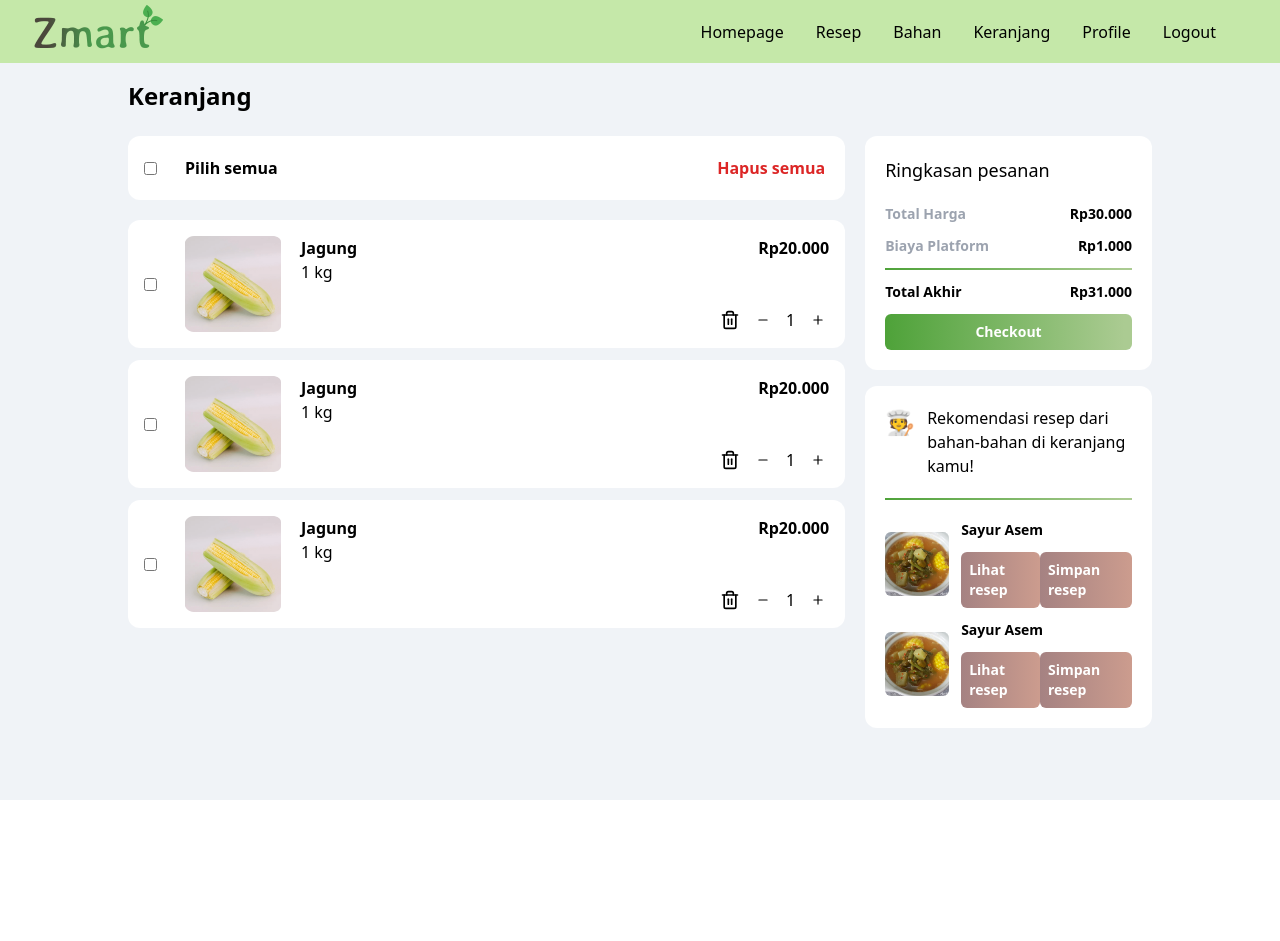
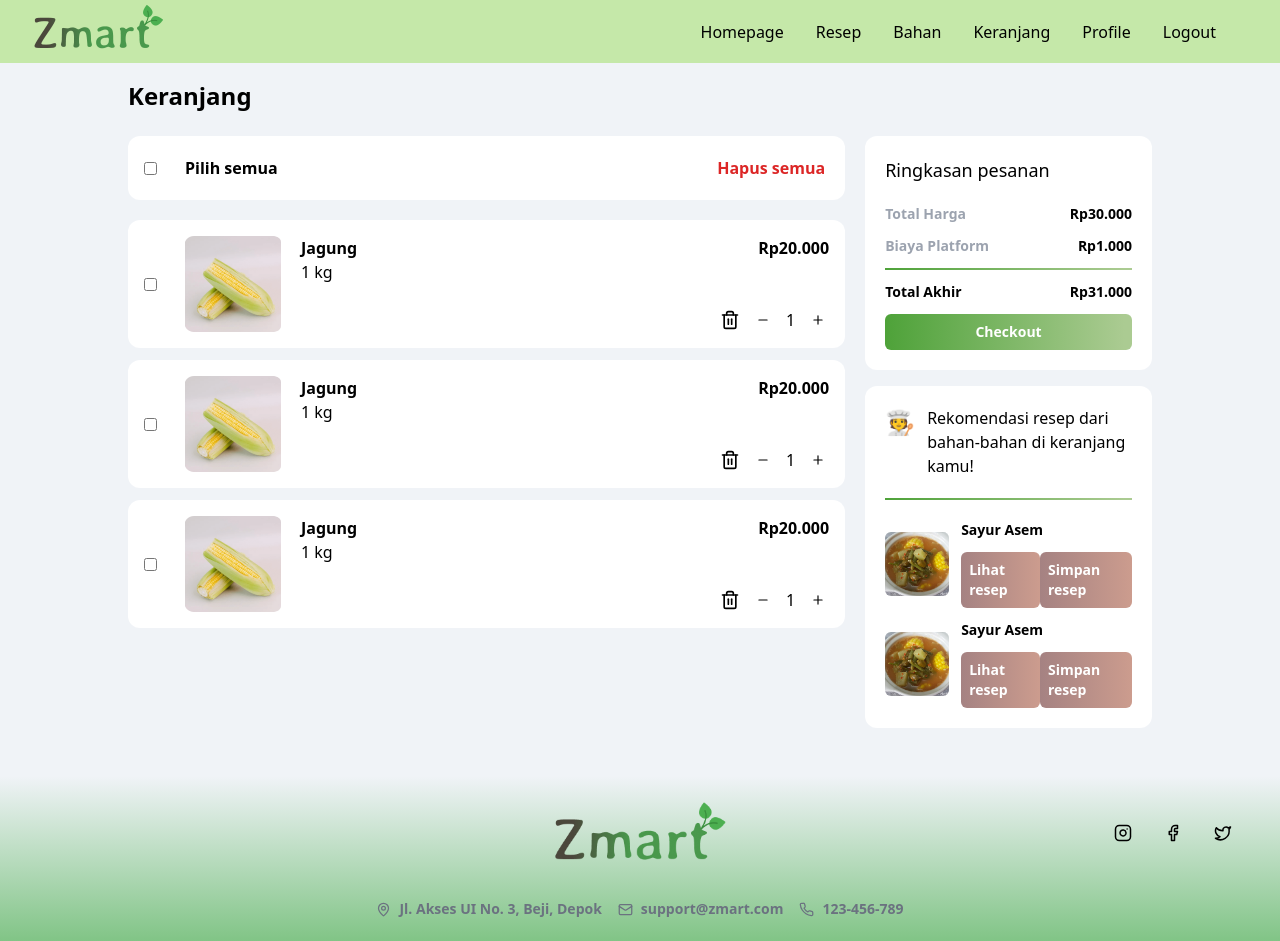
Before and after one commit to gnnyfon/zmarter, a Next.js app: page /keranjang in a window 1280 px wide. Shown: the top 941 px of the page. Before the commit the page ends 800 px from the top, so only its background shows below. Built offline with nearby package versions, Linux system fonts and the light colour scheme.

Commit message:
feat: implement footer

```diff
--- a/src/app/global.css
+++ b/src/app/global.css
@@ -27,6 +27,10 @@
   background: linear-gradient(90deg, var(--soil) 0%, #CC9C8E 100%);
 }
 
+.gradient-footer {
+  background: linear-gradient(180deg, rgba(78,163,57,0) 0%, rgba(76,174,80,1) 120%);
+}
+
 .navigation {
   @apply mr-8 font-light text-base hover:font-bold hover:text-textDarkGreen;
 }
--- /dev/null
+++ b/src/components/elements/Footer/index.tsx
@@ -0,0 +1,44 @@
+import { Facebook, Instagram, Mail, MapPin, Phone, Twitter } from "lucide-react";
+import Image from "next/image";
+import Link from "next/link";
+import React from "react";
+
+function Footer() {
+  return (
+    <div className="w-full relative flex flex-col font-semibold gap-5 items-center gradient-footer p-5">
+        <Image src={'/images/logo-navbar-zmart.png'} alt="" width={720} height={720}
+        className="w-44 mt-12 md:mt-0" />
+        <div className="flex flex-col md:flex-row items-center gap-4 text-sm text-gray-500">
+            <div className="flex items-center gap-2">
+                <MapPin size={15}/>
+                <p>Jl. Akses UI No. 3, Beji, Depok</p>
+            </div>
+            <div className="flex items-center gap-2">
+                <Mail size={15}/>
+                <p>support@zmart.com</p>
+            </div>
+            <div className="flex items-center gap-2">
+                <Phone size={15}/>
+                <p>123-456-789</p>
+            </div>
+        </div>
+        <p className="text-sm text-gray-500">© 2024 Zmart. All rights reserved.</p>
+        <div className="flex gap-4 absolute top-10 md:right-10">
+            <Link href={'/'}
+            className="p-2 rounded-[50%] hover:cursor-pointer hover:bg-black/20">
+                <Instagram size={18} />
+            </Link>
+            <Link href={'/'}
+            className="p-2 rounded-[50%] hover:cursor-pointer hover:bg-black/20">
+                <Facebook size={18} />
+            </Link>
+            <Link href={'/'}
+            className="p-2 rounded-[50%] hover:cursor-pointer hover:bg-black/20">
+                <Twitter size={18} />
+            </Link>
+        </div>
+    </div>
+  )
+}
+
+export default Footer;
--- a/src/components/modules/CartModule/index.tsx
+++ b/src/components/modules/CartModule/index.tsx
@@ -2,12 +2,13 @@
 import ItemSection from "./sections/ItemSection"
 import SummarySection from "./sections/SummarySection"
 import RecipeRecommendation from "./sections/RecipeRecommendation"
+import Footer from "@/components/elements/Footer"
 
 export const CartModule = () => {
     return (
-        <div className="flex flex-col items-center min-h-screen py-10 gap-2 bg-[#F0F3F7]">
+        <div className="flex flex-col items-center min-h-screen pt-10 gap-2 bg-[#F0F3F7]">
             <Navbar />
-            <main className="flex flex-col gap-6 mt-10 items-center w-4/5">
+            <main className="flex flex-col gap-6 my-10 items-center w-4/5">
                 <h1 className="font-bold text-2xl w-full">Keranjang</h1>
                 <div className="w-full flex gap-5">
                     <ItemSection />
@@ -17,6 +18,7 @@
                     </div>
                 </div>
             </main>
+            <Footer />
         </div>
     )
 }
--- a/src/components/modules/CheckoutModule/index.tsx
+++ b/src/components/modules/CheckoutModule/index.tsx
@@ -2,13 +2,14 @@
 import { Navbar } from "@/components/elements";
 import React, { useState } from "react";
 import Item from "./module-elements/Item";
+import Footer from "@/components/elements/Footer";
 
 function CheckoutModule() {
     const [method, setMethod] = useState('kurir')
     return (
-        <div className="flex flex-col items-center min-h-screen py-10 gap-2 bg-[#F0F3F7]">
+        <div className="flex flex-col items-center min-h-screen pt-10 gap-2 bg-[#F0F3F7]">
             <Navbar />
-            <main className="flex gap-6 mt-10 w-4/5">
+            <main className="flex gap-6 my-10 w-4/5">
                 <section className="w-full flex flex-col gap-5">
                     <div className="w-full flex items-center justify-between">
                         <h1 className="font-bold text-2xl w-full">Keranjang</h1>
@@ -79,6 +80,7 @@
 
                 </section>
             </main>
+            <Footer />
         </div>
     )
 }
```
